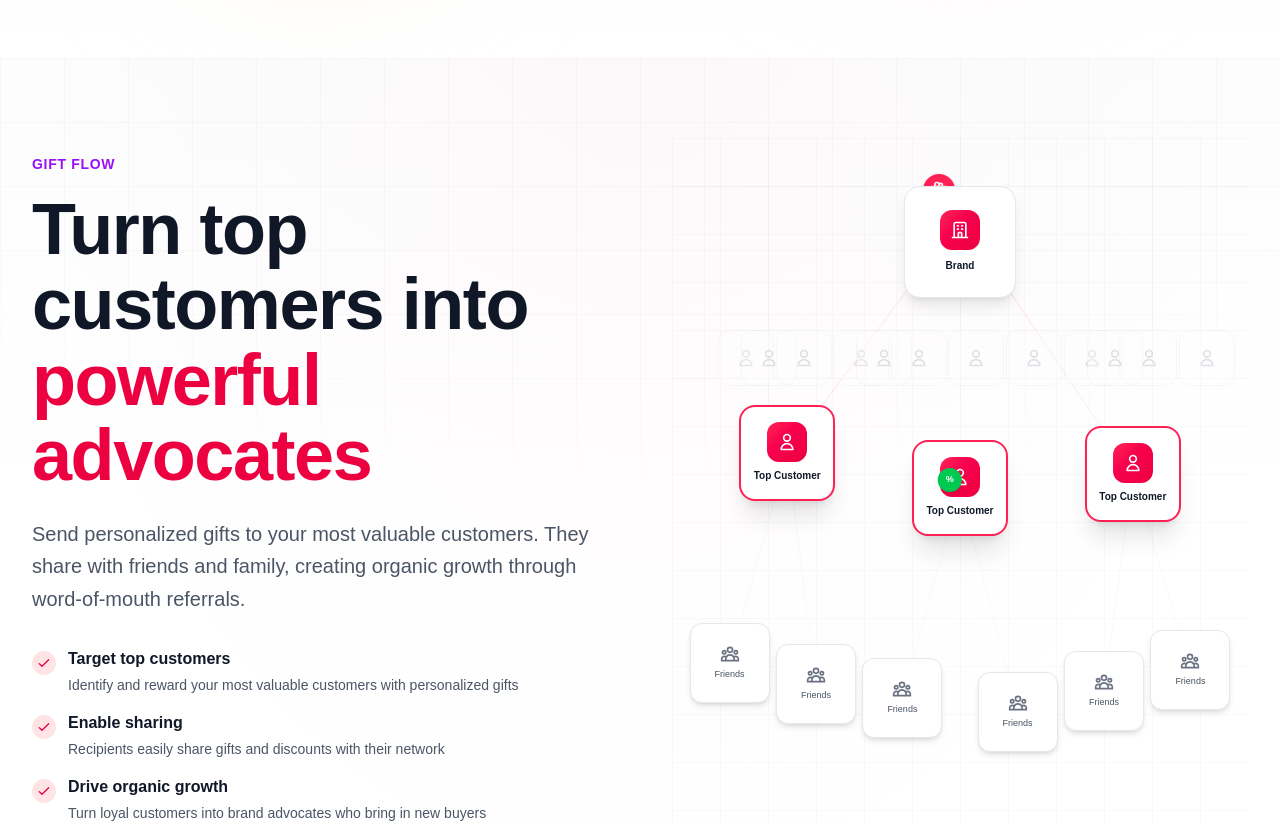
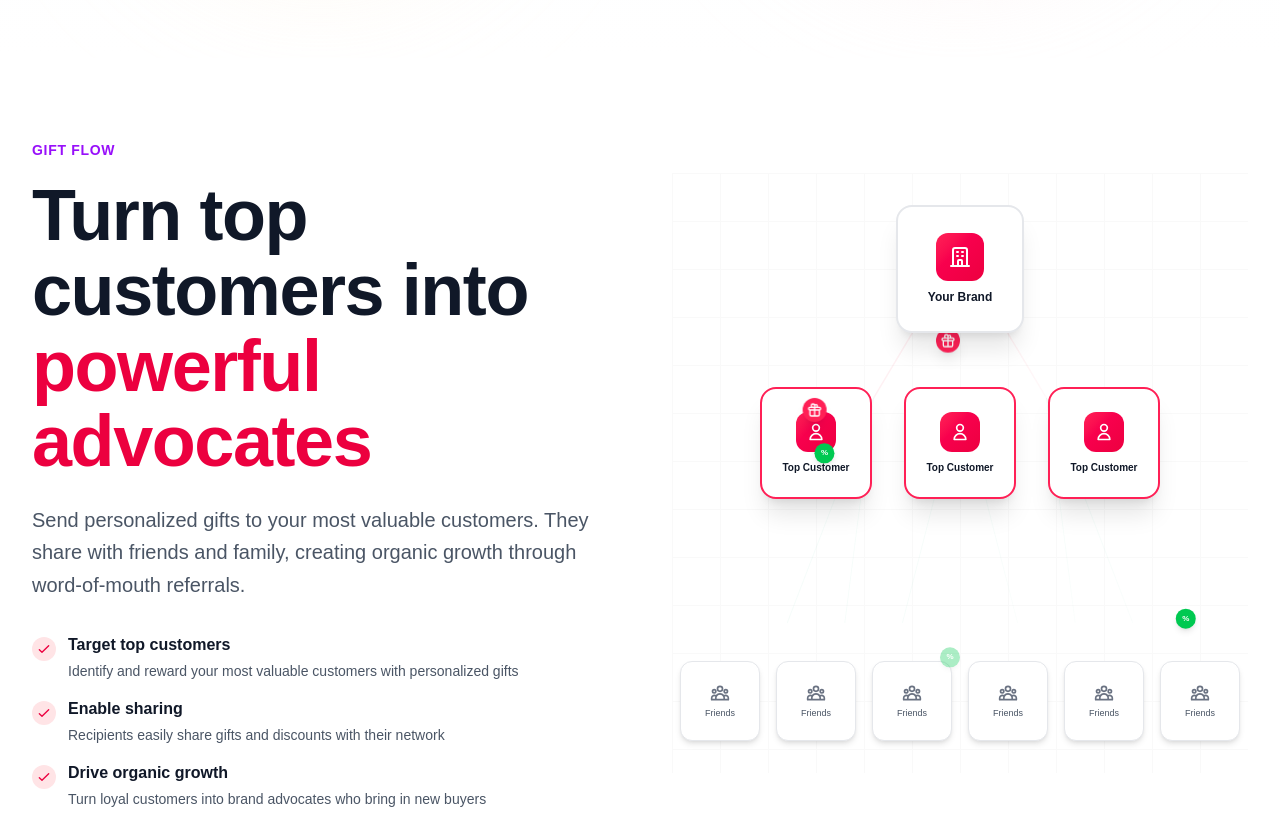
Before and after one commit to giftshop-app/giftshop-site, a Next.js app: page / in a window 1280 px wide. Shown: the part 1300-2123 px from the top of the page. Built offline with nearby package versions, Linux system fonts and the light colour scheme.

Commit message:
Completely rebuild gift flow animation section with simpler, cleaner design

```diff
--- a/app/globals.css
+++ b/app/globals.css
@@ -92,49 +92,58 @@ body {
   }
 }
 
-@keyframes simple-gift {
+@keyframes gift-to-customer-1 {
   0% {
-    transform: translate(-50%, -50%) translate(0, 0);
+    transform: translate(-50%, 0) translate(0, 0);
     opacity: 0;
   }
   10% {
     opacity: 1;
   }
-  30% {
-    transform: translate(-50%, -50%) translate(-30%, 23.5%);
+  90% {
     opacity: 1;
   }
-  35% {
+  100% {
+    transform: translate(-50%, 0) translate(-150px, 145px);
     opacity: 0;
   }
-  40% {
-    transform: translate(-50%, -50%) translate(0, 0);
+}
+
+@keyframes gift-to-customer-2 {
+  0% {
+    transform: translate(-50%, 0) translate(0, 0);
     opacity: 0;
   }
-  50% {
+  10% {
     opacity: 1;
-  }
-  70% {
-    transform: translate(-50%, -50%) translate(0, 27%);
-    opacity: 1;
-  }
-  75% {
-    opacity: 0;
-  }
-  80% {
-    transform: translate(-50%, -50%) translate(0, 0);
-    opacity: 0;
   }
   90% {
     opacity: 1;
   }
   100% {
-    transform: translate(-50%, -50%) translate(30%, 25.6%);
+    transform: translate(-50%, 0) translate(0, 145px);
     opacity: 0;
   }
 }
 
-@keyframes simple-discount {
+@keyframes gift-to-customer-3 {
+  0% {
+    transform: translate(-50%, 0) translate(0, 0);
+    opacity: 0;
+  }
+  10% {
+    opacity: 1;
+  }
+  90% {
+    opacity: 1;
+  }
+  100% {
+    transform: translate(-50%, 0) translate(150px, 145px);
+    opacity: 0;
+  }
+}
+
+@keyframes discount-to-friends-1 {
   0% {
     transform: translate(-50%, -50%) translate(0, 0);
     opacity: 0;
@@ -146,7 +155,41 @@ body {
     opacity: 1;
   }
   100% {
-    transform: translate(-50%, -50%) translate(10%, 23.1%);
+    transform: translate(-50%, -50%) translate(-150px, 225px);
+    opacity: 0;
+  }
+}
+
+@keyframes discount-to-friends-2 {
+  0% {
+    transform: translate(-50%, -50%) translate(0, 0);
+    opacity: 0;
+  }
+  10% {
+    opacity: 1;
+  }
+  90% {
+    opacity: 1;
+  }
+  100% {
+    transform: translate(-50%, -50%) translate(0, 225px);
+    opacity: 0;
+  }
+}
+
+@keyframes discount-to-friends-3 {
+  0% {
+    transform: translate(-50%, -50%) translate(0, 0);
+    opacity: 0;
+  }
+  10% {
+    opacity: 1;
+  }
+  90% {
+    opacity: 1;
+  }
+  100% {
+    transform: translate(-50%, -50%) translate(150px, 225px);
     opacity: 0;
   }
 }
@@ -166,12 +209,28 @@ body {
   animation: pulse-slow 3s ease-in-out infinite;
 }
 
-.animate-simple-gift {
-  animation: simple-gift 6s ease-in-out infinite;
+.animate-gift-to-customer-1 {
+  animation: gift-to-customer-1 2.5s ease-in-out infinite;
 }
 
-.animate-simple-discount {
-  animation: simple-discount 3s ease-in-out infinite;
+.animate-gift-to-customer-2 {
+  animation: gift-to-customer-2 2.5s ease-in-out infinite;
+}
+
+.animate-gift-to-customer-3 {
+  animation: gift-to-customer-3 2.5s ease-in-out infinite;
+}
+
+.animate-discount-to-friends-1 {
+  animation: discount-to-friends-1 2s ease-in-out infinite;
+}
+
+.animate-discount-to-friends-2 {
+  animation: discount-to-friends-2 2s ease-in-out infinite;
+}
+
+.animate-discount-to-friends-3 {
+  animation: discount-to-friends-3 2s ease-in-out infinite;
 }
 
 .animate-fade-in-delay {
--- a/app/page.tsx
+++ b/app/page.tsx
@@ -344,17 +344,8 @@ export default function Home() {
         </div>
       </section>
 
-      {/* Gift Flow Animation Section - Stripe-inspired */}
+      {/* Gift Flow Section - Simple and Clean */}
       <section className="relative bg-white pt-20 pb-24 px-6 lg:px-8 overflow-hidden">
-        {/* Subtle Background Gradient */}
-        <div className="absolute inset-0 bg-gradient-to-b from-gray-50/50 via-white to-white"></div>
-        <div className="absolute inset-0 bg-[radial-gradient(ellipse_at_top,rgba(251,113,133,0.03),transparent_70%)]"></div>
-
-        {/* Subtle Grid Pattern */}
-        <div className="absolute inset-0 opacity-[0.02]">
-          <div className="absolute inset-0 bg-[linear-gradient(to_right,#000_1px,transparent_1px),linear-gradient(to_bottom,#000_1px,transparent_1px)] bg-[size:4rem_4rem] [mask-image:radial-gradient(ellipse_80%_50%_at_50%_0%,#000_70%,transparent_110%)]"></div>
-        </div>
-
         <div className="relative z-10 mx-auto max-w-7xl">
           <div className="grid grid-cols-1 lg:grid-cols-2 gap-16 items-center">
             {/* Left Column - Text Content */}
@@ -412,126 +403,131 @@ export default function Home() {
               </div>
             </div>
 
-            {/* Right Column - Simple Animated Visual */}
-            <div className="relative h-[600px] lg:h-[700px]">
-              {/* Simple Background */}
+            {/* Right Column - Simple Visual Flow */}
+            <div className="relative h-[500px] lg:h-[600px]">
+              {/* Subtle Background */}
               <div className="absolute inset-0 opacity-[0.02] z-0">
                 <div className="absolute inset-0 bg-[linear-gradient(to_right,#000_1px,transparent_1px),linear-gradient(to_bottom,#000_1px,transparent_1px)] bg-[size:3rem_3rem]"></div>
               </div>
 
+              {/* Your Brand Card - Top Center */}
+              <div className="absolute top-8 left-1/2 transform -translate-x-1/2 w-32 h-32 rounded-2xl bg-white border-2 border-gray-200 shadow-xl flex flex-col items-center justify-center z-30">
+                <div className="h-12 w-12 rounded-xl bg-gradient-to-br from-rose-500 to-rose-600 flex items-center justify-center mb-2">
+                  <svg className="h-6 w-6 text-white" fill="none" stroke="currentColor" viewBox="0 0 24 24">
+                    <path strokeLinecap="round" strokeLinejoin="round" strokeWidth={2} d="M19 21V5a2 2 0 00-2-2H7a2 2 0 00-2 2v16m14 0h2m-2 0h-5m-9 0H3m2 0h5M9 7h1m-1 4h1m4-4h1m-1 4h1m-5 10v-5a1 1 0 011-1h2a1 1 0 011 1v5m-4 0h4" />
+                  </svg>
+                </div>
+                <span className="text-xs font-semibold text-gray-900">Your Brand</span>
+              </div>
+
+              {/* Top Customers - 3 cards in a row */}
+              <div className="absolute top-[45%] left-1/2 transform -translate-x-1/2 -translate-y-1/2 w-full z-20">
+                <div className="flex items-center justify-center gap-8">
+                  {[0, 1, 2].map((i) => (
+                    <div key={`top-customer-${i}`} className="w-28 h-28 rounded-2xl bg-white border-2 border-rose-500 shadow-xl flex flex-col items-center justify-center">
+                      <div className="h-10 w-10 rounded-xl bg-gradient-to-br from-rose-500 to-rose-600 flex items-center justify-center mb-2">
+                        <svg className="h-5 w-5 text-white" fill="none" stroke="currentColor" viewBox="0 0 24 24">
+                          <path strokeLinecap="round" strokeLinejoin="round" strokeWidth={2} d="M16 7a4 4 0 11-8 0 4 4 0 018 0zM12 14a7 7 0 00-7 7h14a7 7 0 00-7-7z" />
+                        </svg>
+                      </div>
+                      <span className="text-[10px] font-semibold text-gray-900">Top Customer</span>
+                    </div>
+                  ))}
+                </div>
+              </div>
+
+              {/* Friends & Family - Bottom row */}
+              <div className="absolute bottom-8 left-0 right-0 z-10">
+                <div className="flex items-center justify-center gap-4">
+                  {[0, 1, 2, 3, 4, 5].map((i) => (
+                    <div key={`friend-${i}`} className="w-20 h-20 rounded-xl bg-white border border-gray-200 shadow-md flex flex-col items-center justify-center">
+                      <svg className="h-5 w-5 text-gray-500 mb-1" fill="none" stroke="currentColor" viewBox="0 0 24 24">
+                        <path strokeLinecap="round" strokeLinejoin="round" strokeWidth={2} d="M17 20h5v-2a3 3 0 00-5.356-1.857M17 20H7m10 0v-2c0-.656-.126-1.283-.356-1.857M7 20H2v-2a3 3 0 015.356-1.857M7 20v-2c0-.656.126-1.283.356-1.857m0 0a5.002 5.002 0 019.288 0M15 7a3 3 0 11-6 0 3 3 0 016 0zm6 3a2 2 0 11-4 0 2 2 0 014 0zM7 10a2 2 0 11-4 0 2 2 0 014 0z" />
+                      </svg>
+                      <span className="text-[9px] font-medium text-gray-600">Friends</span>
+                    </div>
+                  ))}
+                </div>
+              </div>
+
+              {/* Animated Gift Icons - From Brand to Top Customers */}
+              <div className="absolute top-24 left-1/2 transform -translate-x-1/2 z-25">
+                <div className="animate-gift-to-customer-1" style={{ animationDelay: '0s' }}>
+                  <div className="h-6 w-6 rounded-full bg-rose-500 flex items-center justify-center shadow-lg">
+                    <svg className="h-4 w-4 text-white" fill="none" stroke="currentColor" viewBox="0 0 24 24">
+                      <path strokeLinecap="round" strokeLinejoin="round" strokeWidth={2} d="M12 8v13m0-13V6a2 2 0 112 2h-2zm0 0V5.5A2.5 2.5 0 109.5 8H12zm-7 4h14M5 12a2 2 0 110-4h14a2 2 0 110 4M5 12v7a2 2 0 002 2h10a2 2 0 002-2v-7" />
+                    </svg>
+                  </div>
+                </div>
+              </div>
+              <div className="absolute top-24 left-1/2 transform -translate-x-1/2 z-25">
+                <div className="animate-gift-to-customer-2" style={{ animationDelay: '0.8s' }}>
+                  <div className="h-6 w-6 rounded-full bg-rose-500 flex items-center justify-center shadow-lg">
+                    <svg className="h-4 w-4 text-white" fill="none" stroke="currentColor" viewBox="0 0 24 24">
+                      <path strokeLinecap="round" strokeLinejoin="round" strokeWidth={2} d="M12 8v13m0-13V6a2 2 0 112 2h-2zm0 0V5.5A2.5 2.5 0 109.5 8H12zm-7 4h14M5 12a2 2 0 110-4h14a2 2 0 110 4M5 12v7a2 2 0 002 2h10a2 2 0 002-2v-7" />
+                    </svg>
+                  </div>
+                </div>
+              </div>
+              <div className="absolute top-24 left-1/2 transform -translate-x-1/2 z-25">
+                <div className="animate-gift-to-customer-3" style={{ animationDelay: '1.6s' }}>
+                  <div className="h-6 w-6 rounded-full bg-rose-500 flex items-center justify-center shadow-lg">
+                    <svg className="h-4 w-4 text-white" fill="none" stroke="currentColor" viewBox="0 0 24 24">
+                      <path strokeLinecap="round" strokeLinejoin="round" strokeWidth={2} d="M12 8v13m0-13V6a2 2 0 112 2h-2zm0 0V5.5A2.5 2.5 0 109.5 8H12zm-7 4h14M5 12a2 2 0 110-4h14a2 2 0 110 4M5 12v7a2 2 0 002 2h10a2 2 0 002-2v-7" />
+                    </svg>
+                  </div>
+                </div>
+              </div>
+
+              {/* Animated Discount Icons - From Top Customers to Friends */}
+              <div className="absolute top-[45%] left-[calc(50%-112px)] transform -translate-x-1/2 -translate-y-1/2 z-25">
+                <div className="animate-discount-to-friends-1" style={{ animationDelay: '2.5s' }}>
+                  <div className="h-5 w-5 rounded-full bg-green-500 flex items-center justify-center shadow-md">
+                    <span className="text-[8px] font-bold text-white">%</span>
+                  </div>
+                </div>
+              </div>
+              <div className="absolute top-[45%] left-1/2 transform -translate-x-1/2 -translate-y-1/2 z-25">
+                <div className="animate-discount-to-friends-2" style={{ animationDelay: '3s' }}>
+                  <div className="h-5 w-5 rounded-full bg-green-500 flex items-center justify-center shadow-md">
+                    <span className="text-[8px] font-bold text-white">%</span>
+                  </div>
+                </div>
+              </div>
+              <div className="absolute top-[45%] left-[calc(50%+112px)] transform -translate-x-1/2 -translate-y-1/2 z-25">
+                <div className="animate-discount-to-friends-3" style={{ animationDelay: '3.5s' }}>
+                  <div className="h-5 w-5 rounded-full bg-green-500 flex items-center justify-center shadow-md">
+                    <span className="text-[8px] font-bold text-white">%</span>
+                  </div>
+                </div>
+              </div>
+
               {/* Simple Connection Lines */}
-              <svg className="absolute inset-0 w-full h-full pointer-events-none z-10" viewBox="0 0 1000 700" preserveAspectRatio="none">
+              <svg className="absolute inset-0 w-full h-full pointer-events-none z-5" viewBox="0 0 1000 600" preserveAspectRatio="none">
                 <defs>
-                  <linearGradient id="gift-line" x1="0%" y1="0%" x2="100%" y2="100%">
-                    <stop offset="0%" stopColor="#f43f5e" stopOpacity="0.3" />
+                  <linearGradient id="gift-line-gradient" x1="0%" y1="0%" x2="100%" y2="100%">
+                    <stop offset="0%" stopColor="#f43f5e" stopOpacity="0.4" />
                     <stop offset="100%" stopColor="#f43f5e" stopOpacity="0.1" />
                   </linearGradient>
-                  <linearGradient id="discount-line" x1="0%" y1="0%" x2="100%" y2="100%">
+                  <linearGradient id="discount-line-gradient" x1="0%" y1="0%" x2="100%" y2="100%">
                     <stop offset="0%" stopColor="#10b981" stopOpacity="0.3" />
                     <stop offset="100%" stopColor="#10b981" stopOpacity="0.1" />
                   </linearGradient>
                 </defs>
 
                 {/* Lines from Brand to Top Customers */}
-                <line x1="500" y1="80" x2="200" y2="315" stroke="url(#gift-line)" strokeWidth="2" className="opacity-40" />
-                <line x1="500" y1="80" x2="500" y2="350" stroke="url(#gift-line)" strokeWidth="2" className="opacity-40" />
-                <line x1="500" y1="80" x2="800" y2="336" stroke="url(#gift-line)" strokeWidth="2" className="opacity-40" />
+                <line x1="500" y1="80" x2="350" y2="225" stroke="url(#gift-line-gradient)" strokeWidth="2" className="opacity-30" />
+                <line x1="500" y1="80" x2="500" y2="225" stroke="url(#gift-line-gradient)" strokeWidth="2" className="opacity-30" />
+                <line x1="500" y1="80" x2="650" y2="225" stroke="url(#gift-line-gradient)" strokeWidth="2" className="opacity-30" />
 
                 {/* Lines from Top Customers to Friends */}
-                <line x1="200" y1="315" x2="100" y2="525" stroke="url(#discount-line)" strokeWidth="1.5" className="opacity-25" />
-                <line x1="200" y1="315" x2="250" y2="546" stroke="url(#discount-line)" strokeWidth="1.5" className="opacity-25" />
-                <line x1="500" y1="350" x2="400" y2="560" stroke="url(#discount-line)" strokeWidth="1.5" className="opacity-25" />
-                <line x1="500" y1="350" x2="600" y2="574" stroke="url(#discount-line)" strokeWidth="1.5" className="opacity-25" />
-                <line x1="800" y1="336" x2="750" y2="553" stroke="url(#discount-line)" strokeWidth="1.5" className="opacity-25" />
-                <line x1="800" y1="336" x2="900" y2="532" stroke="url(#discount-line)" strokeWidth="1.5" className="opacity-25" />
+                <line x1="350" y1="225" x2="200" y2="450" stroke="url(#discount-line-gradient)" strokeWidth="1.5" className="opacity-20" />
+                <line x1="350" y1="225" x2="300" y2="450" stroke="url(#discount-line-gradient)" strokeWidth="1.5" className="opacity-20" />
+                <line x1="500" y1="225" x2="400" y2="450" stroke="url(#discount-line-gradient)" strokeWidth="1.5" className="opacity-20" />
+                <line x1="500" y1="225" x2="600" y2="450" stroke="url(#discount-line-gradient)" strokeWidth="1.5" className="opacity-20" />
+                <line x1="650" y1="225" x2="700" y2="450" stroke="url(#discount-line-gradient)" strokeWidth="1.5" className="opacity-20" />
+                <line x1="650" y1="225" x2="800" y2="450" stroke="url(#discount-line-gradient)" strokeWidth="1.5" className="opacity-20" />
               </svg>
-
-              {/* Brand Card */}
-              <div className="absolute top-12 left-1/2 transform -translate-x-1/2 w-28 h-28 rounded-2xl bg-white border border-gray-200 shadow-lg flex flex-col items-center justify-center z-30">
-                <div className="h-10 w-10 rounded-xl bg-gradient-to-br from-rose-500 to-rose-600 flex items-center justify-center mb-2">
-                  <svg className="h-5 w-5 text-white" fill="none" stroke="currentColor" viewBox="0 0 24 24">
-                    <path strokeLinecap="round" strokeLinejoin="round" strokeWidth={2} d="M19 21V5a2 2 0 00-2-2H7a2 2 0 00-2 2v16m14 0h2m-2 0h-5m-9 0H3m2 0h5M9 7h1m-1 4h1m4-4h1m-1 4h1m-5 10v-5a1 1 0 011-1h2a1 1 0 011 1v5m-4 0h4" />
-                  </svg>
-                </div>
-                <span className="text-[10px] font-semibold text-gray-900">Brand</span>
-              </div>
-
-              {/* Many Users (Grayed Out) */}
-              <div className="absolute top-48 left-0 right-0 z-10">
-                {[
-                  { left: '8%', top: '5%' }, { left: '18%', top: '12%' }, { left: '28%', top: '8%' },
-                  { left: '38%', top: '15%' }, { left: '48%', top: '10%' }, { left: '58%', top: '13%' },
-                  { left: '68%', top: '7%' }, { left: '78%', top: '16%' }, { left: '88%', top: '11%' },
-                  { left: '12%', top: '22%' }, { left: '32%', top: '20%' }, { left: '72%', top: '24%' }
-                ].map((pos, i) => (
-                  <div
-                    key={`user-${i}`}
-                    className="absolute w-14 h-14 rounded-xl bg-white border border-gray-200 flex items-center justify-center opacity-30"
-                    style={{ left: pos.left, top: pos.top }}
-                  >
-                    <svg className="h-5 w-5 text-gray-400" fill="none" stroke="currentColor" viewBox="0 0 24 24">
-                      <path strokeLinecap="round" strokeLinejoin="round" strokeWidth={2} d="M16 7a4 4 0 11-8 0 4 4 0 018 0zM12 14a7 7 0 00-7 7h14a7 7 0 00-7-7z" />
-                    </svg>
-                  </div>
-                ))}
-              </div>
-
-              {/* Single Animated Gift Icon - Simple flow */}
-              <div className="absolute top-12 left-1/2 transform -translate-x-1/2 z-25">
-                <div className="animate-simple-gift">
-                  <div className="h-8 w-8 rounded-full bg-rose-500 flex items-center justify-center shadow-lg">
-                    <svg className="h-5 w-5 text-white" fill="none" stroke="currentColor" viewBox="0 0 24 24">
-                      <path strokeLinecap="round" strokeLinejoin="round" strokeWidth={2} d="M12 8v13m0-13V6a2 2 0 112 2h-2zm0 0V5.5A2.5 2.5 0 109.5 8H12zm-7 4h14M5 12a2 2 0 110-4h14a2 2 0 110 4M5 12v7a2 2 0 002 2h10a2 2 0 002-2v-7" />
-                    </svg>
-                  </div>
-                </div>
-              </div>
-
-              {/* Top Customers */}
-              {[
-                { left: '20%', top: '45%' },
-                { left: '50%', top: '50%' },
-                { left: '80%', top: '48%' }
-              ].map((pos, i) => (
-                <div key={`top-customer-${i}`} className="absolute z-20" style={{ left: pos.left, top: pos.top, transform: 'translate(-50%, -50%)' }}>
-                  <div className="w-24 h-24 rounded-2xl bg-white border-2 border-rose-500 shadow-xl flex flex-col items-center justify-center">
-                    <div className="h-10 w-10 rounded-xl bg-gradient-to-br from-rose-500 to-rose-600 flex items-center justify-center mb-1.5">
-                      <svg className="h-5 w-5 text-white" fill="none" stroke="currentColor" viewBox="0 0 24 24">
-                        <path strokeLinecap="round" strokeLinejoin="round" strokeWidth={2} d="M16 7a4 4 0 11-8 0 4 4 0 018 0zM12 14a7 7 0 00-7 7h14a7 7 0 00-7-7z" />
-                      </svg>
-                    </div>
-                    <span className="text-[10px] font-semibold text-gray-900">Top Customer</span>
-                  </div>
-                </div>
-              ))}
-
-              {/* Single Animated Discount Icon - Simple flow */}
-              <div className="absolute top-[50%] left-[50%] transform -translate-x-1/2 -translate-y-1/2 z-25">
-                <div className="animate-simple-discount" style={{ animationDelay: '2s' }}>
-                  <div className="h-6 w-6 rounded-full bg-green-500 flex items-center justify-center shadow-md">
-                    <span className="text-[9px] font-bold text-white">%</span>
-                  </div>
-                </div>
-              </div>
-
-              {/* Friends Cards */}
-              {[
-                { left: '10%', top: '75%' },
-                { left: '25%', top: '78%' },
-                { left: '40%', top: '80%' },
-                { left: '60%', top: '82%' },
-                { left: '75%', top: '79%' },
-                { left: '90%', top: '76%' }
-              ].map((pos, i) => (
-                <div key={`friend-${i}`} className="absolute z-10" style={{ left: pos.left, top: pos.top, transform: 'translate(-50%, -50%)' }}>
-                  <div className="w-20 h-20 rounded-xl bg-white border border-gray-200 shadow-md flex flex-col items-center justify-center">
-                    <svg className="h-5 w-5 text-gray-500 mb-1" fill="none" stroke="currentColor" viewBox="0 0 24 24">
-                      <path strokeLinecap="round" strokeLinejoin="round" strokeWidth={2} d="M17 20h5v-2a3 3 0 00-5.356-1.857M17 20H7m10 0v-2c0-.656-.126-1.283-.356-1.857M7 20H2v-2a3 3 0 015.356-1.857M7 20v-2c0-.656.126-1.283.356-1.857m0 0a5.002 5.002 0 019.288 0M15 7a3 3 0 11-6 0 3 3 0 016 0zm6 3a2 2 0 11-4 0 2 2 0 014 0zM7 10a2 2 0 11-4 0 2 2 0 014 0z" />
-                    </svg>
-                    <span className="text-[9px] font-medium text-gray-600">Friends</span>
-                  </div>
-                </div>
-              ))}
             </div>
           </div>
         </div>
```
